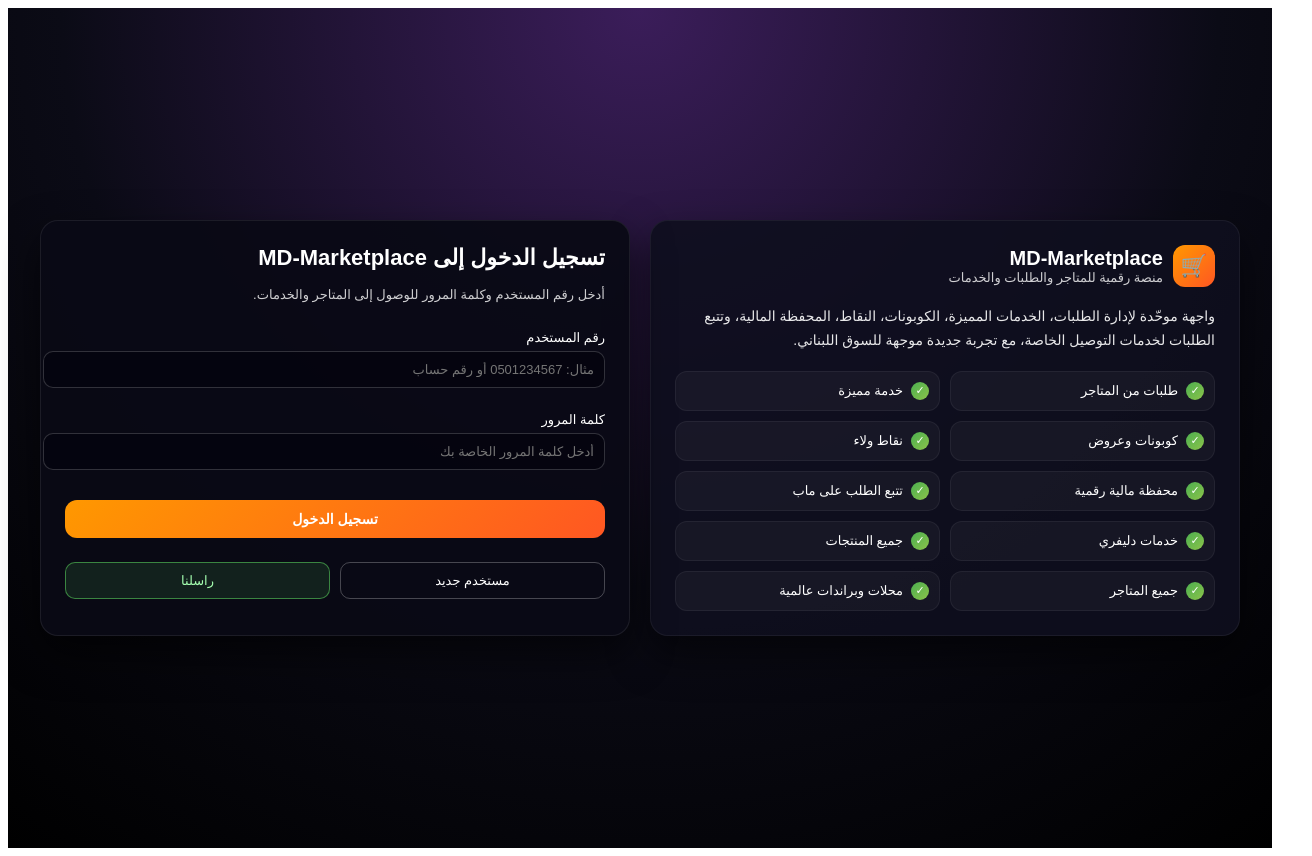
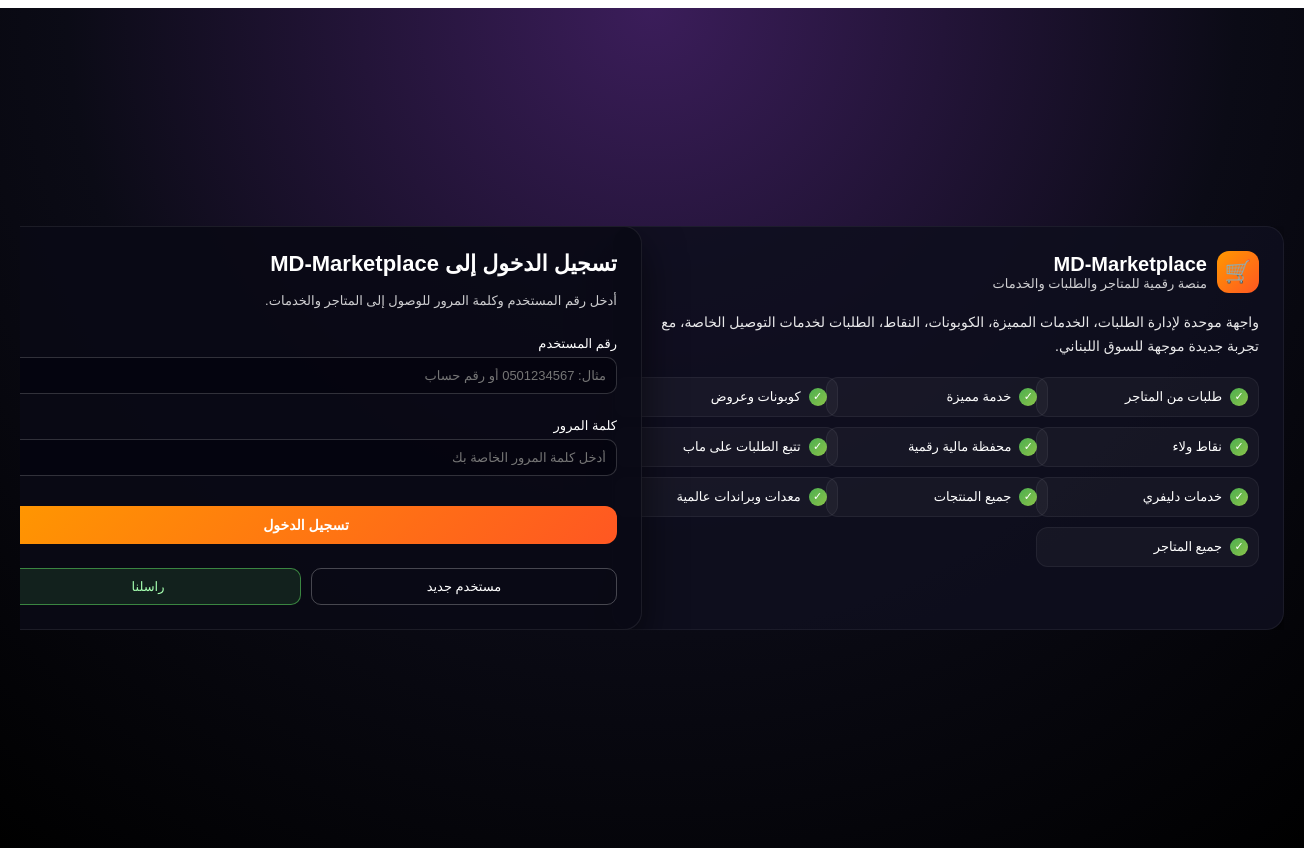
Before and after one commit to mjahto18-ui/MD-Marketplace, a Next.js app: page / in a window 1280 px wide. Shown: the whole page, 1312 px wide, since content can reach past the window. Built offline with nearby package versions, Linux system fonts and the light colour scheme.

Commit message:
Update page.js

```diff
--- a/app/page.js
+++ b/app/page.js
@@ -28,13 +28,17 @@ export default function Home() {
         color: '#fff',
         display: 'flex',
         alignItems: 'center',
-        justifyContent: 'center'
+        justifyContent: 'center',
+        overflow: 'hidden',
+        width: '100%',
+        maxWidth: '100%'
       }}
     >
       <div
         style={{
           width: '100%',
-          maxWidth: 1200,
+          maxWidth: '100%',
+          overflow: 'hidden',
           display: 'grid',
           gridTemplateColumns: isMobile ? '1fr' : 'repeat(2, 1fr)',
           gap: 20
@@ -83,7 +87,10 @@ function InfoBox() {
         borderRadius: 18,
         padding: 24,
         boxShadow: '0 18px 40px rgba(0,0,0,0.55)',
-        border: '1px solid rgba(255,255,255,0.06)'
+        border: '1px solid rgba(255,255,255,0.06)',
+        width: '100%',
+        maxWidth: '100%',
+        overflow: 'hidden'
       }}
     >
       <div style={{ display: 'flex', alignItems: 'center', gap: 10, marginBottom: 18 }}>
@@ -109,8 +116,8 @@ function InfoBox() {
       </div>
 
       <p style={{ fontSize: 14, lineHeight: 1.7, opacity: 0.9, marginBottom: 18 }}>
-        واجهة موحّدة لإدارة الطلبات، الخدمات المميزة، الكوبونات، النقاط، المحفظة المالية،
-        وتتبع الطلبات لخدمات التوصيل الخاصة، مع تجربة جديدة موجهة للسوق اللبناني.
+        واجهة موحدة لإدارة الطلبات، الخدمات المميزة، الكوبونات، النقاط، الطلبات لخدمات التوصيل الخاصة،
+        مع تجربة جديدة موجهة للسوق اللبناني.
       </p>
 
       <div
@@ -118,7 +125,9 @@ function InfoBox() {
           display: 'grid',
           gridTemplateColumns: 'repeat(auto-fit, minmax(180px, 1fr))',
           gap: 10,
-          marginTop: 10
+          marginTop: 10,
+          width: '100%',
+          maxWidth: '100%'
         }}
       >
         {[
@@ -127,11 +136,11 @@ function InfoBox() {
           'كوبونات وعروض',
           'نقاط ولاء',
           'محفظة مالية رقمية',
-          'تتبع الطلب على ماب',
-          'خدمات دليفري ',
+          'تتبع الطلبات على ماب',
+          'خدمات دليفري',
           'جميع المنتجات',
-          'جميع المتاجر',
-          'محلات وبراندات عالمية'
+          'معدات وبراندات عالمية',
+          'جميع المتاجر'
         ].map((item, idx) => (
           <div
             key={idx}
@@ -143,7 +152,9 @@ function InfoBox() {
               fontSize: 13,
               display: 'flex',
               alignItems: 'center',
-              gap: 8
+              gap: 8,
+              width: '100%',
+              maxWidth: '100%'
             }}
           >
             <span
@@ -180,7 +191,10 @@ function LoginBox({ userId, password, setUserId, setPassword, handleLogin, handl
         border: '1px solid rgba(255,255,255,0.08)',
         display: 'flex',
         flexDirection: 'column',
-        gap: 16
+        gap: 16,
+        width: '100%',
+        maxWidth: '100%',
+        overflow: 'hidden'
       }}
     >
       <h2 style={{ margin: 0, fontSize: 22 }}>تسجيل الدخول إلى MD‑Marketplace</h2>
@@ -239,8 +253,7 @@ function LoginBox({ userId, password, setUserId, setPassword, handleLogin, handl
           background: 'linear-gradient(135deg, #ff9800, #ff5722)',
           color: '#fff',
           fontWeight: 'bold',
-          fontSize: 14,
-          cursor: 'pointer'
+          fontSize: 14
         }}
       >
         تسجيل الدخول
@@ -256,8 +269,7 @@ function LoginBox({ userId, password, setUserId, setPassword, handleLogin, handl
             border: '1px solid rgba(255,255,255,0.25)',
             background: 'transparent',
             color: '#fff',
-            fontSize: 13,
-            cursor: 'pointer'
+            fontSize: 13
           }}
         >
           مستخدم جديد
@@ -271,8 +283,7 @@ function LoginBox({ userId, password, setUserId, setPassword, handleLogin, handl
             border: '1px solid rgba(76,175,80,0.7)',
             background: 'rgba(76,175,80,0.15)',
             color: '#a5ffb0',
-            fontSize: 13,
-            cursor: 'pointer'
+            fontSize: 13
           }}
         >
           راسلنا
```
